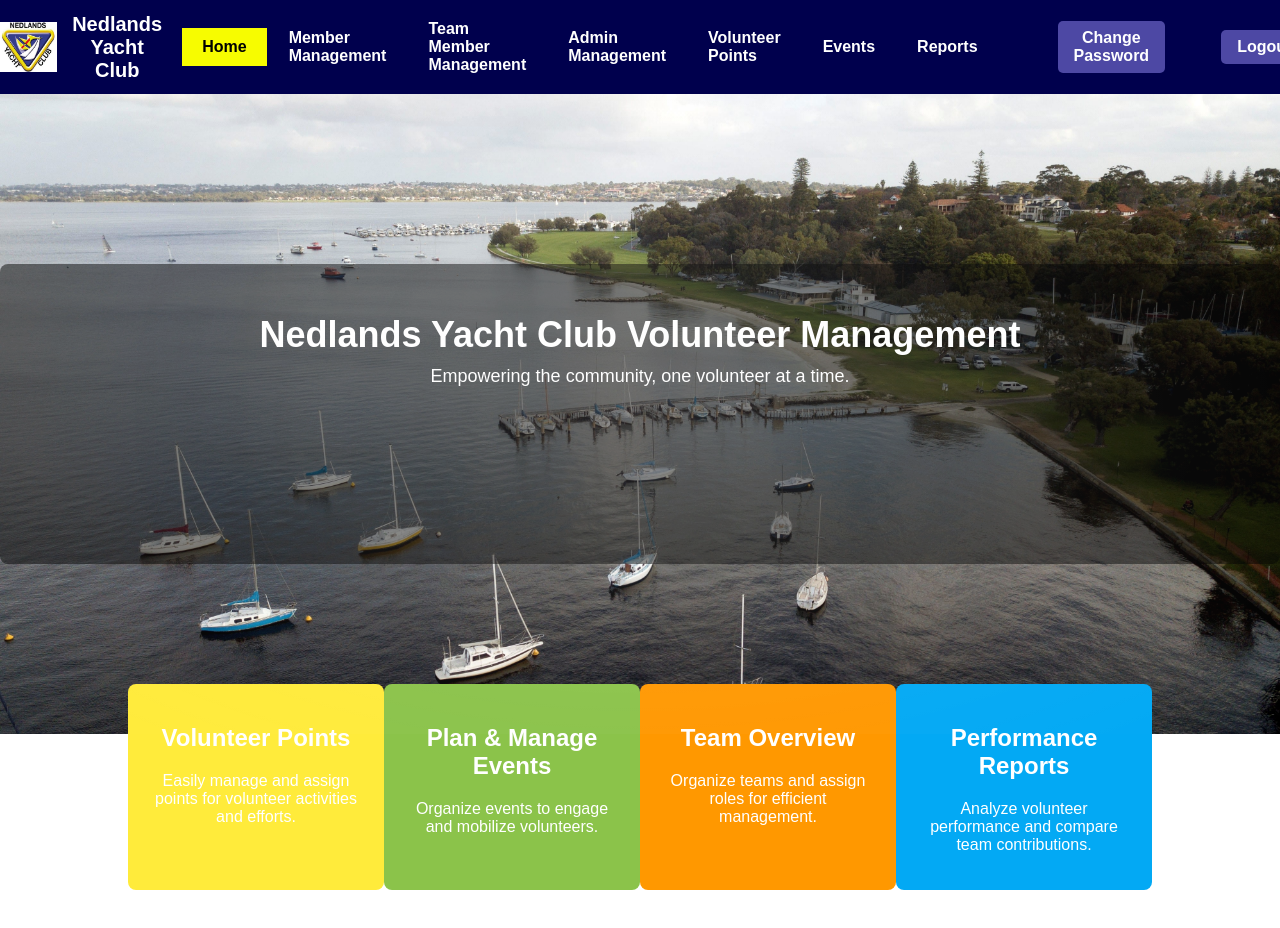
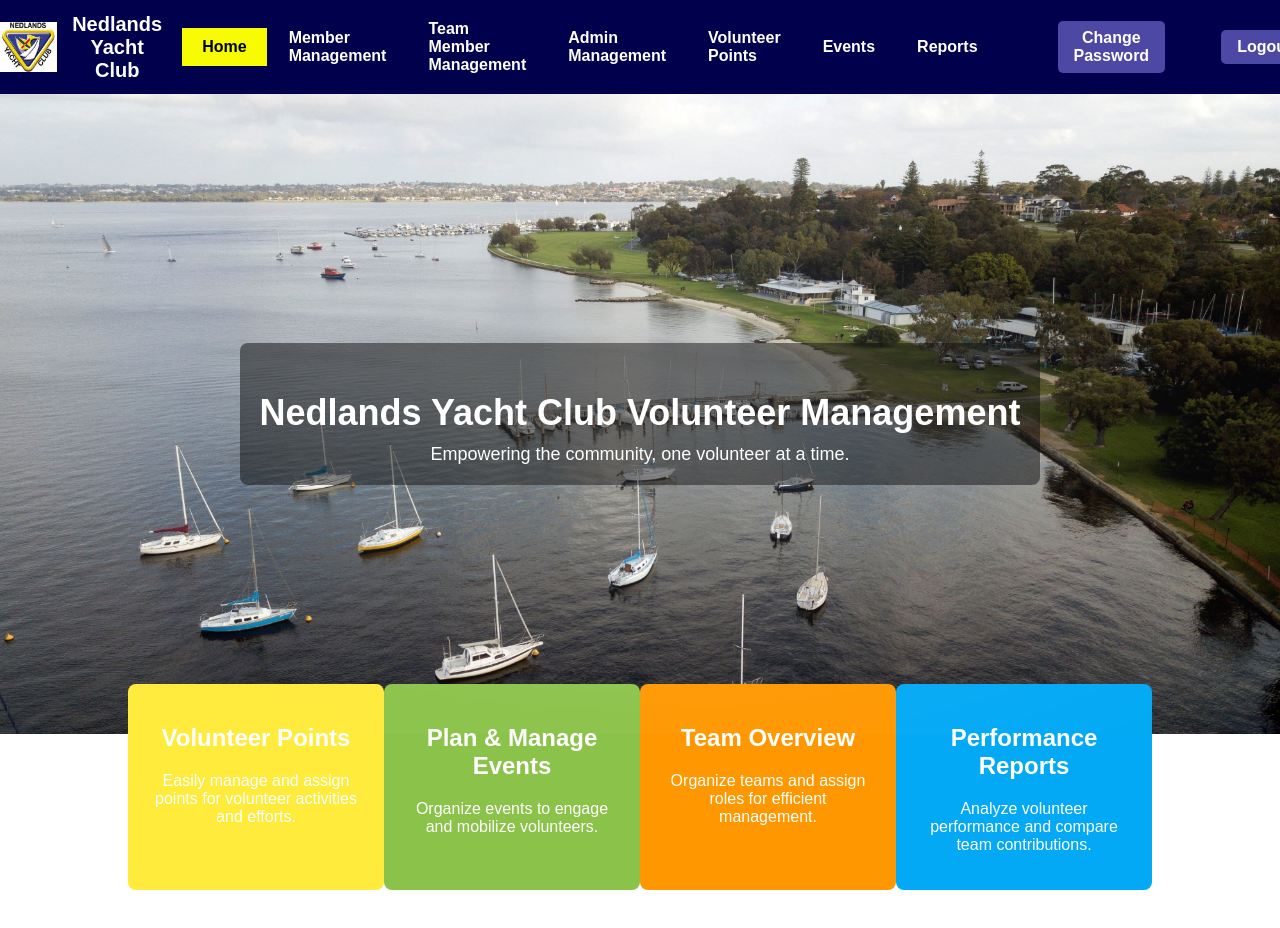
Before and after one commit to miacheng2/CITS5206-capstone, a React (Create React App) app in the folder Front_end/: page / in a window 1280 px wide. Shown: the top 928 px of the page. Built offline with nearby package versions, Linux system fonts and the light colour scheme; sample sign-in values are in the browser's storage.

Commit message:
Banner image removed

```diff
--- a/Front_end/src/components/CheckEventHistory.js
+++ b/Front_end/src/components/CheckEventHistory.js
@@ -197,11 +197,9 @@ function CheckEventHistory() {
   return (
     <div>
       <header className="event-section">
-        <div className="overlay">
           <div className="text-container">
-            <h2>Event History</h2>
+            <h1>Event History</h1>
           </div>
-        </div>
       </header>
 
       <div className="filter-controls">
--- a/Front_end/src/components/EventList.js
+++ b/Front_end/src/components/EventList.js
@@ -56,11 +56,11 @@ function EventList() {
     <div>
       {/* Header section */}
       <header className="event-section">
-        <div className="overlay">
+
           <div className="text-container">
-            <h2>Events</h2>
+            <h1>Events</h1>
           </div>
-        </div>
+
       </header>
 
       {/* Cards Section */}
--- a/Front_end/src/components/EventVolunteerJHistory.js
+++ b/Front_end/src/components/EventVolunteerJHistory.js
@@ -192,14 +192,14 @@ function EventVolunteerHistory() {
   return (
     <div>
       <header className="event-section">
-        <div className="overlay">
+
           <div className="text-container">
-            <h2>
+            <h1>
               {eventName
                 ? `Volunteer History for ${eventName}`
                 : "Volunteer History"}
-            </h2>
-          </div>
+            </h1>
+
         </div>
       </header>
       <table className="event-table">
--- a/Front_end/src/components/MemberVolunteerHistory.js
+++ b/Front_end/src/components/MemberVolunteerHistory.js
@@ -162,11 +162,9 @@ function MemberVolunteerHistory() {
   return (
     <div>
       <header className="event-section">
-        <div className="overlay">
           <div className="text-container">
-            <h2>Report History</h2>
+            <h1>Report History</h1>
           </div>
-        </div>
       </header>
 
       <div className="filter-controls">
--- a/Front_end/src/components/styles/event.css
+++ b/Front_end/src/components/styles/event.css
@@ -1,34 +1,27 @@
 /* Styles for the event section */
 .event-section {
-    background-image: url("nycimg8.jpg");
+  background-color: #fcf9f9;
     background-size: cover;
     background-position: center;
-    height: 300px;
+    height: 150px;
     display: flex;
     justify-content: center;
     align-items: center;
     position: relative;
   }
 
-  .overlay {
-    background-color: rgba(0, 0, 0, 0.5);
-    height: 260px;
-    width: 100%;
-    justify-content: center;
-    align-items: center;
-    position: relative;
-    top: 0;
-    left: 0;
-  }
+
 
   .text-container {
     z-index: 1;
-    color: white;
+
     text-align: center;
+    margin-top: 10px;
   }
 
-  .text-container h2 {
+  .text-container h1 {
     font-size: 36px;
+    color: rgb(6, 6, 6);
     font-weight: bold;
     justify-content: center;
     align-items: center;
--- a/Front_end/src/components/styles/home.css
+++ b/Front_end/src/components/styles/home.css
@@ -66,6 +66,13 @@
   background-color: rgba(0, 0, 0, 0.5);
   padding: 20px;
   border-radius: 8px;
+}
+.text-container h2 {
+  font-size: 36px;
+  color: white;
+  font-weight: bold;
+  justify-content: center;
+  align-items: center;
 }
 
 .fade-in {
```
